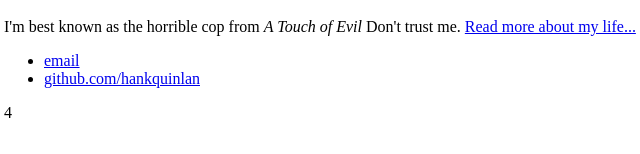
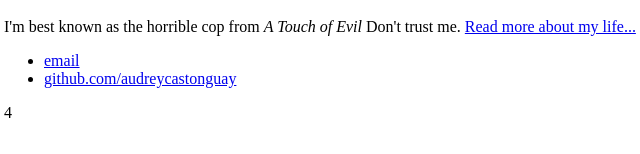
Before and after one commit to audreycastonguay/audreycastonguay.github.io, a plain HTML site: page Index.html in a window 1280 px wide. Shown: the part 150-304 px from the top of the page, 4-644 px from the left. Drawn offline with Linux system fonts and the light colour scheme.

Commit message:
Update Index.html

```diff
--- a/Index.html
+++ b/Index.html
@@ -21,7 +21,7 @@
 		<footer>
     		<ul>
         		<li><a href="mailto:hankquinlanhub@gmail.com">email</a></li>
-        		<li><a href="https://github.com/hankquinlan">github.com/hankquinlan</a></li>
+        		<li><a href="https://github.com/audreycastonguay">github.com/audreycastonguay</a></li>
 			</ul>
 		</footer>
 	</body>
```
